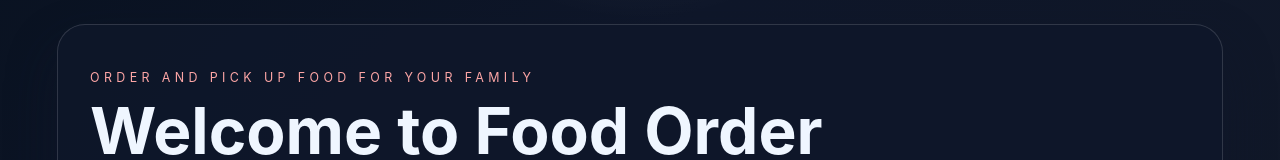
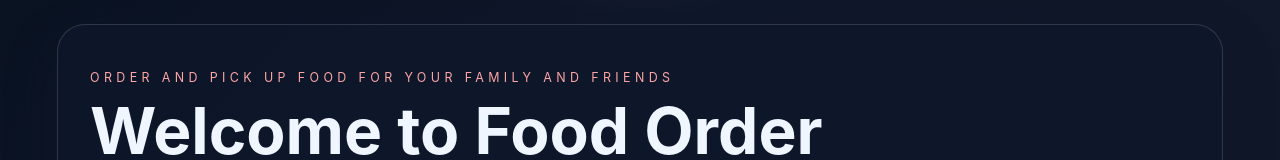
Before and after one commit to com-saifdev-ly/food-order, a React (Vite) app: page / in a window 1280 px wide. Shown: the part 246-406 px from the top of the page. Built offline with nearby package versions, Linux system fonts and the light colour scheme.

Commit message:
Update Eyebrow text to include friends

```diff
--- a/src/App.jsx
+++ b/src/App.jsx
@@ -5,7 +5,7 @@ function App() {
     <div className="App">
       <main className="App-shell">
         <section className="Hero-card">
-          <p className="Eyebrow">Order and pick up food for your family</p>
+          <p className="Eyebrow">Order and pick up food for your family and friends</p>
           <h1>Welcome to Food Order</h1>
 
           <div className="Action-row">
```
